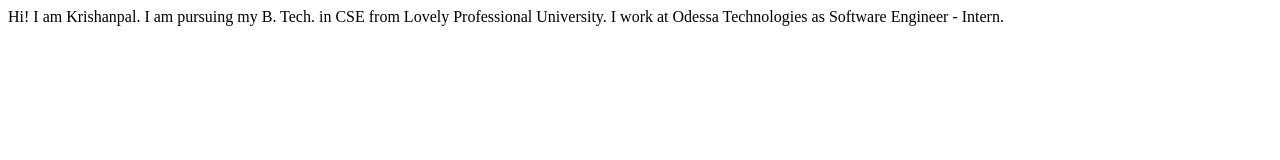
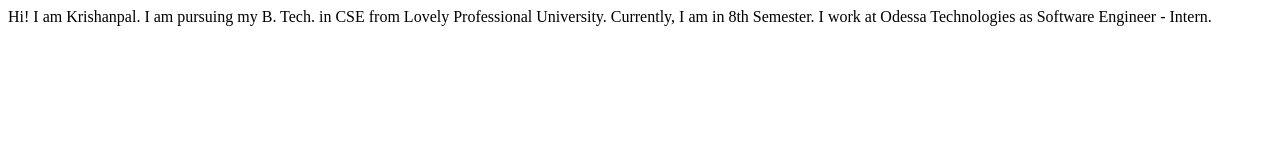
Before and after one commit to KrishanpalSinghRajput1999/krishanpal-portfolio, a plain HTML site: page index.html in a window 1280 px wide. Drawn offline with Linux system fonts and the light colour scheme.

Commit message:
refract: added details in index.html

```diff
--- a/index.html
+++ b/index.html
@@ -8,7 +8,7 @@
 </head>
 <body>
     Hi! I am Krishanpal.
-    I am pursuing my B. Tech. in CSE from Lovely Professional University.
+    I am pursuing my B. Tech. in CSE from Lovely Professional University. Currently, I am in 8th Semester.
     I work at Odessa Technologies as Software Engineer - Intern.
 </body>
 </html>
```
Also changed, not shown: 1 other file.
